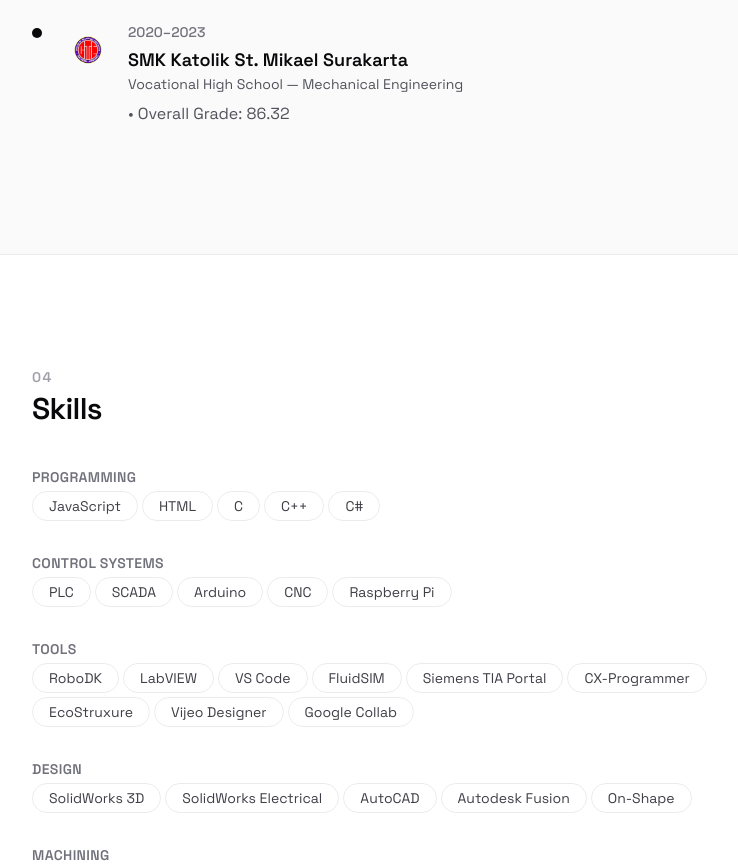
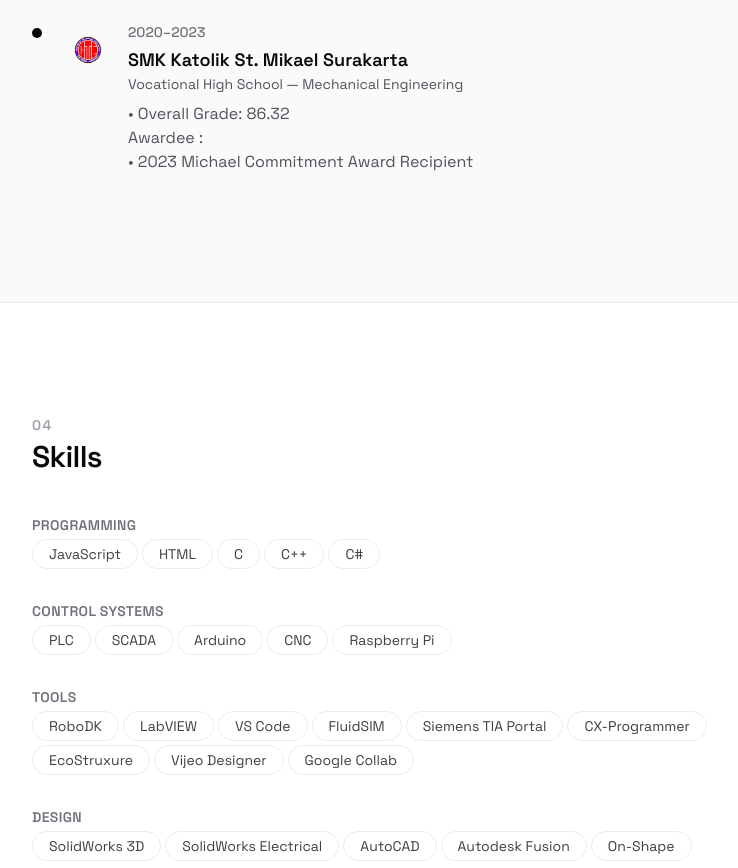
Before and after one commit to yogatamaRadik/my-portofolio, a Next.js app: page / in a window 1280 px wide. Shown: the part 3627-4495 px from the top of the page, without its empty margins (248-986 px from the left). Built offline with nearby package versions, Linux system fonts and the light colour scheme; no server answers.

Commit message:
feat:Polish---> Revision Batch 15.2.1 -Adding Slight Information at Education Section --> Michael

```diff
--- a/src/components/sections/Education.tsx
+++ b/src/components/sections/Education.tsx
@@ -36,7 +36,7 @@ const EDUCATION: EducationItem[] = [
     institution: "SMK Katolik St. Mikael Surakarta",
     degree: "Vocational High School — Mechanical Engineering",
     period: "2020–2023",
-    detail: "• Overall Grade: 86.32",
+    detail: "• Overall Grade: 86.32 \n Awardee : \n • 2023 Michael Commitment Award Recipient",
     logo: "/logos/mikael.png",
   },
 ];
```
